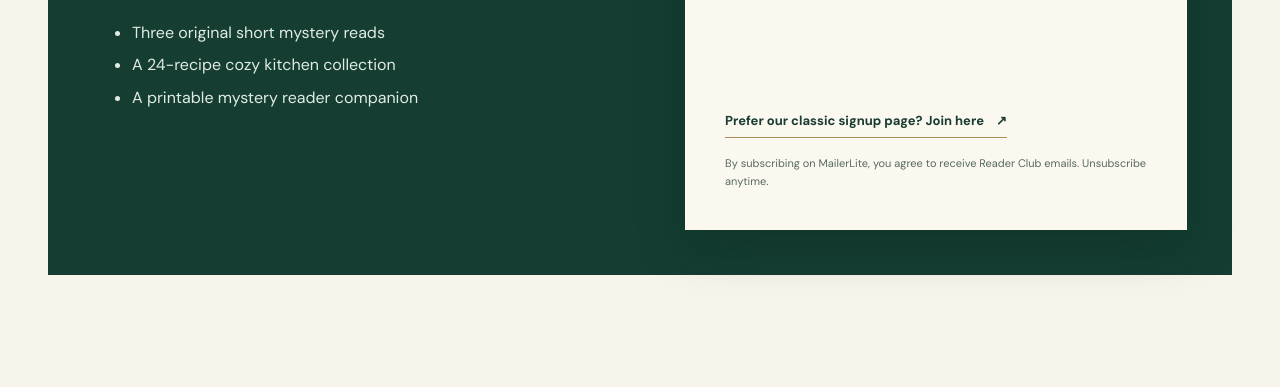
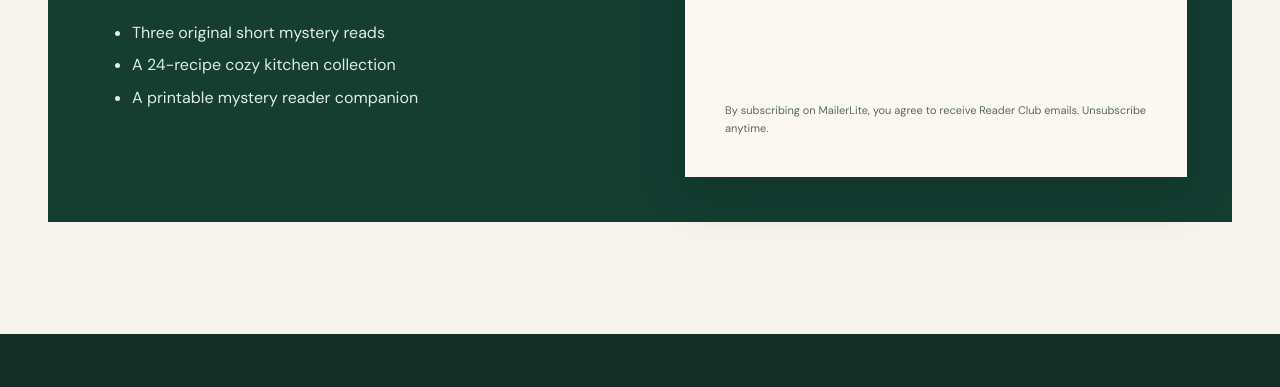
Before and after one commit to Magnet70/Magnet70.github.io, a plain HTML site: page reader-club/index.html in a window 1280 px wide. Shown: the part 1702-2089 px from the top of the page. Drawn offline with Linux system fonts and the light colour scheme.

Commit message:
Update index.html

```diff
--- a/reader-club/index.html
+++ b/reader-club/index.html
@@ -44,7 +44,7 @@ ml('account','2674318');
   <div class="ml-embedded" data-form="R6oLGc"></div>
 </div>
 <!-- MAILERLITE_EMBED_END -->
-<a class="text-link signup-backup" href="https://free.clarastonebooks.com/" rel="noopener noreferrer" target="_blank">Prefer our classic signup page? Join here <span aria-hidden="true">↗</span></a><p class="form-disclosure">By subscribing on MailerLite, you agree to receive Reader Club emails. Unsubscribe anytime.</p></div></div></div></section>
+<p class="form-disclosure">By subscribing on MailerLite, you agree to receive Reader Club emails. Unsubscribe anytime.</p></div></div></div></section>
 </main>
 <footer class="site-footer">
  <div class="shell footer-grid">
```
